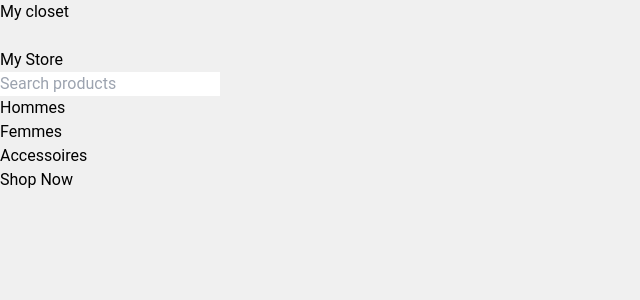
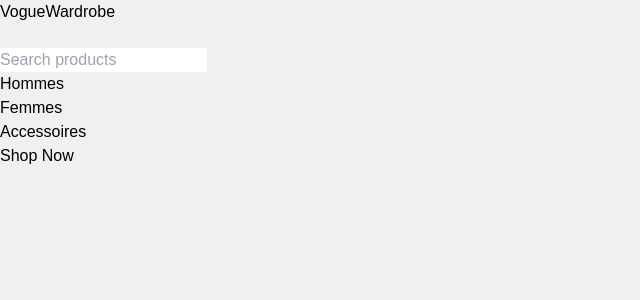
Before and after one commit to Marvindje/my-project, a React (Vite) app: page / in a window 1280 px wide. Shown: the top 300 px of the page, without its empty margins (0-640 px from the left). Built offline with nearby package versions, Linux system fonts and the light colour scheme.

Commit message:
ajout de la navbar

```diff
--- a/src/components/Navbar.jsx
+++ b/src/components/Navbar.jsx
@@ -1,5 +1,5 @@
 import React, { useState } from 'react';
-import { Link, useLocation } from 'react-router-dom';
+import { useLocation } from 'react-router-dom';
 import { MenuIcon } from '@heroicons/react/outline';
 
 export const Navbar = () => {
@@ -15,11 +15,11 @@ export const Navbar = () => {
   const isActive = (path) => location.pathname === path;
 
   return (
-    <nav className="flex items-center justify-between p-6 bg-gray-800 text-white w-full">
-      <h1 className="text-2xl font-bold">My closet</h1>
+    <nav className="flex items-center justify-center p-6 bg-gray-800 text-white w-full relative mt-4">
+      <h1 className="text-2xl font-bold" style={{ fontFamily: 'Poppins, sans-serif' }}>VogueWardrobe</h1>
       <button
         onClick={() => setIsOpen(!isOpen)}
-        className="text-white"
+        className="text-white absolute right-6"
         aria-haspopup="true"
         aria-expanded={isOpen}
       >
--- a/src/pages/HomePage.jsx
+++ b/src/pages/HomePage.jsx
@@ -7,8 +7,7 @@ import { Navbar } from '../components/Navbar'; // Import the Navbar component
 const Homepage = () => {
   return (
     <div className="p-6">
-      <Navbar /> {/* Use the Navbar component */}
-      <h1 className="text-3xl font-bold mb-4 text-center">My Store</h1>
+      <Navbar />
       <SearchBar />
       <ProductCategories />
       <Link to="/products" className="inline-block mt-4 bg-blue-500 text-white px-4 py-2 rounded">Shop Now</Link>
--- a/src/styles/App.module.css
+++ b/src/styles/App.module.css
@@ -1,6 +1,6 @@
 body {
   background-color: #f0f0f0;
-  font-family: 'Roboto', sans-serif;
+  font-family: 'Poppins', sans-serif;
   min-height: 100vh;
 }
 
```
Also changed, not shown: src/components/HeroHeader.jsx (deleted, +0 -14 lines).
